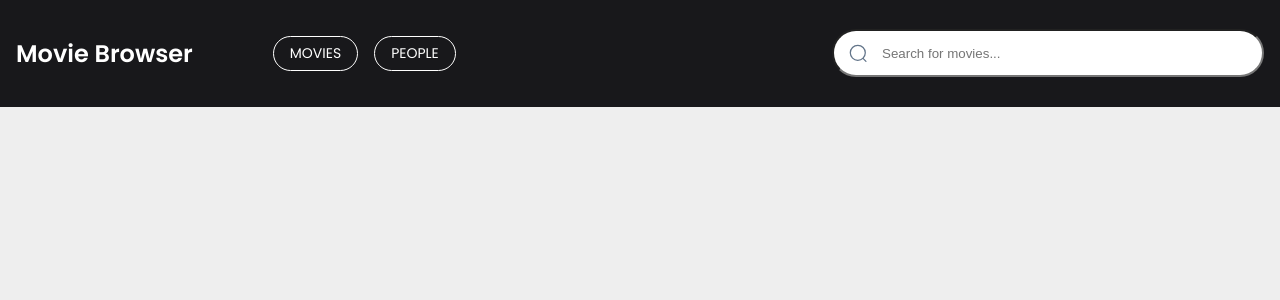
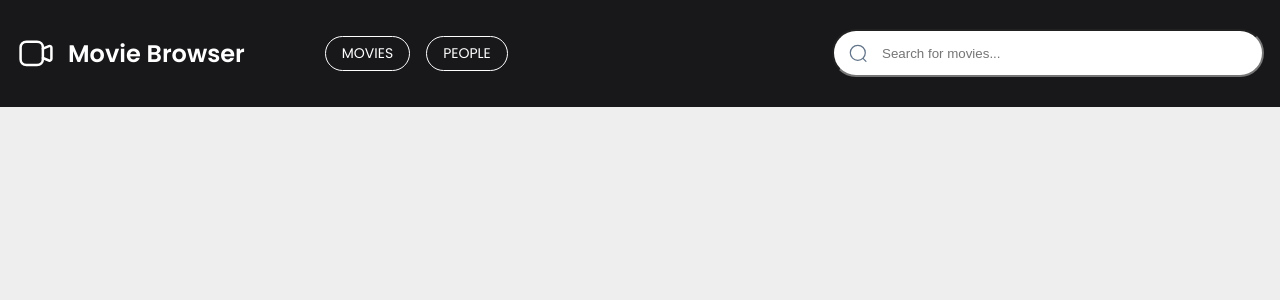
Before and after one commit to BartoszKoza/the-half-blood-prince-project, a React (Create React App) app: page / in a window 1280 px wide. Shown: the top 300 px of the page. Built offline with nearby package versions, Linux system fonts and the light colour scheme.

Commit message:
Added VideoIcon to Navigation

```diff
--- a/src/components/Navigation/index.js
+++ b/src/components/Navigation/index.js
@@ -9,8 +9,9 @@ import {
   SearchInput,
   SearchIcon,
   SearchWrapper,
+  Brand,
+  VideoIcon,
 } from "./styled";
-
 
 const NavigationBar = () => {
   const inputRef = useRef();
@@ -19,14 +20,17 @@ const NavigationBar = () => {
     <Navigation>
       <Container>
         <Header>
-          <Title>Movie Browser</Title>
+          <Brand>
+            <VideoIcon/>
+            <Title>Movie Browser</Title>
+          </Brand>
           <Menu>
             <MenuItem>MOVIES</MenuItem>
             <MenuItem>PEOPLE</MenuItem>
           </Menu>
         </Header>
         <SearchWrapper>
-          <SearchIcon/>
+          <SearchIcon />
           <SearchInput
             ref={inputRef}
             type="text"
--- a/src/components/Navigation/styled.js
+++ b/src/components/Navigation/styled.js
@@ -1,6 +1,6 @@
 import styled from "styled-components";
 import {ReactComponent as SearchIconSvg} from '../../search-icon.svg'
-
+import {ReactComponent as VideoIconSvg} from '../../Video.svg'
 export const Navigation = styled.nav`
   background-color: #18181b;
   color: white;
@@ -97,3 +97,24 @@ margin-left: auto;
   width: 100%;
 }
 `;
+
+
+export const Brand = styled.div`
+ display: flex;
+ align-items: center;
+ gap: 12px;
+ cursor: pointer;
+ @media (max-width: 768px){
+  gap:7px;
+ }
+`;
+
+export const VideoIcon = styled(VideoIconSvg)`
+width: 40px;
+height: 40px;
+@media (max-width: 768px){
+  width: 17px;
+  height: 17px;
+}
+
+`;
```
